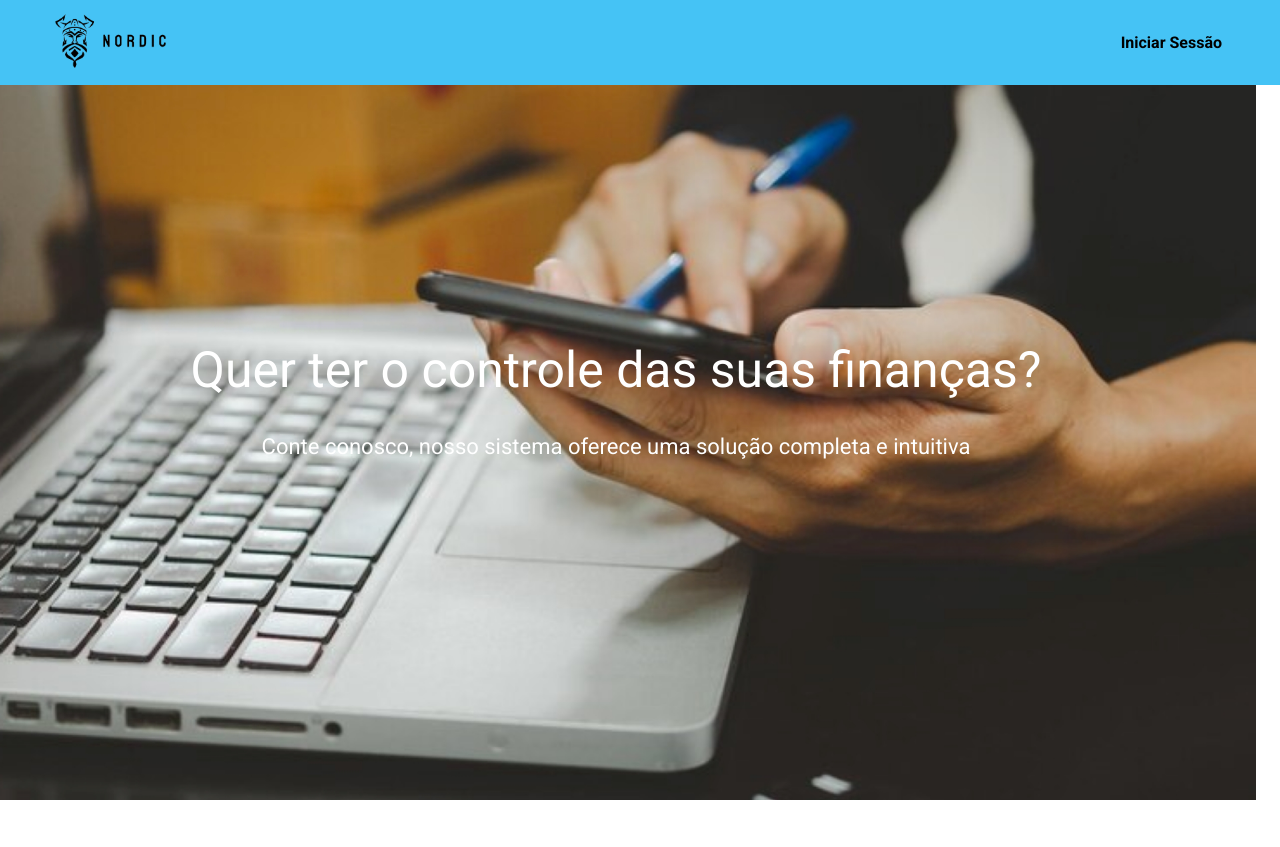
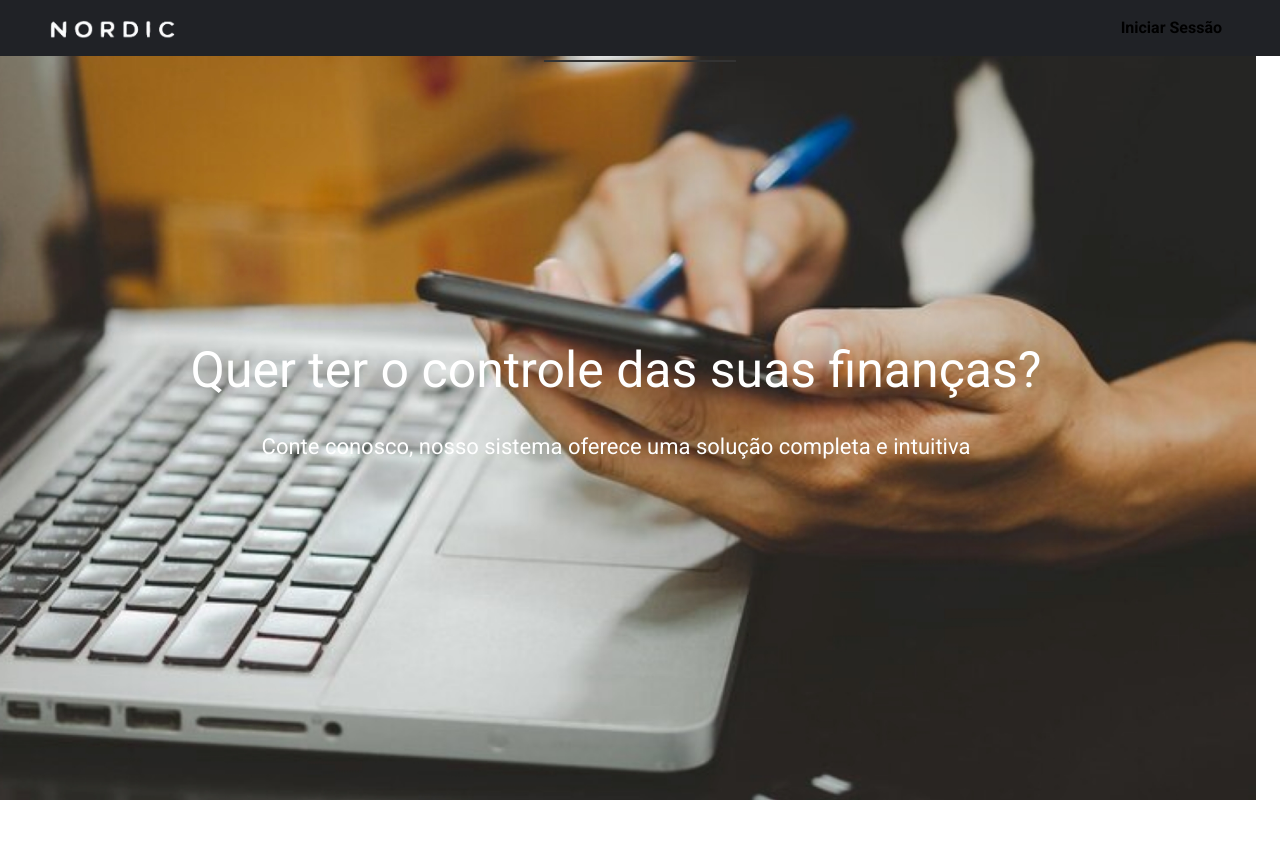
Before and after one commit to guimdavila/Sistema-de-controle-financeiro-PHP-JS-, a PHP site: page /Nordic/ in a window 1280 px wide. Shown: the top 847 px of the page. Run offline with PHP 8.4, Linux system fonts and the light colour scheme; some libraries are stand-ins or nearby versions.

Commit message:
alteração nav bar

```diff
--- a/dist/css/styles.css
+++ b/dist/css/styles.css
@@ -25,7 +25,7 @@ p, li{
 
 /*Barra de Navegação*/
 header, .navbar {
-    background-color: #45c3f5;
+    background-color: #202226;
 }
 
 #nav-container {
--- a/index.php
+++ b/index.php
@@ -33,7 +33,7 @@
         <div class="container" id="nav-container">
             <nav class="navbar navbar-expand-lg fixed-top"><!--Mantem a barra de navegação no topo da página-->
                 <a href="http://localhost/Nordic%20Finance/" class="navbar-brand">
-                    <img id="logo" src="dist/img/logo.png" alt="">
+                    <img id="logo" src="dist/img/nordic.png" alt="">
                 </a>
                 <button class="navbar-toggler" type="button" data-toggle="collapse" data-target="#navbar-links"
                     aria-controls="navbar-links" aria-expanded="false" aria-label="Toggle navigation">
```
Also changed, not shown: dist/img/nordic.png (added).
